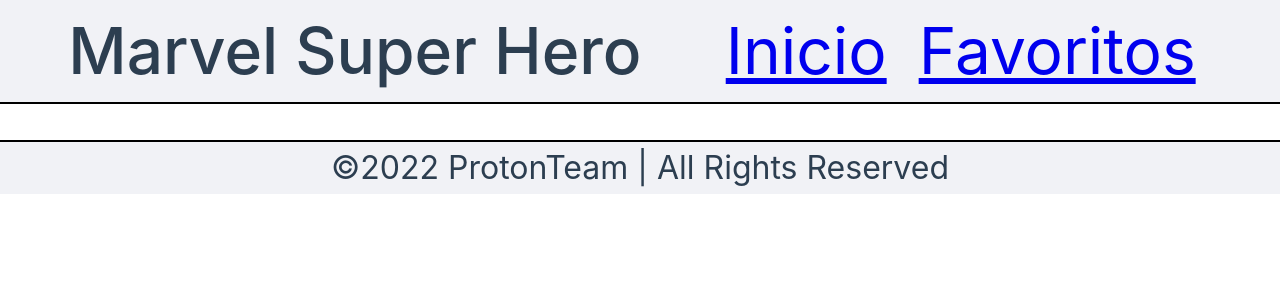
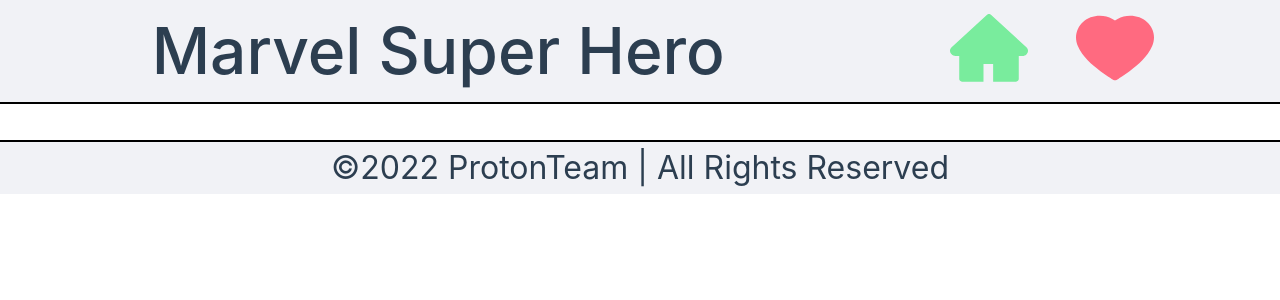
Before and after one commit to Susipro/api_proyect_heroes, a Vue app in the folder marvelApi/: page / in a window 1280 px wide. Shown: the top 300 px of the page. Built offline with nearby package versions, Linux system fonts and the light colour scheme; no server answers.

Commit message:
insert logos in header

```diff
--- a/marvelApi/src/assets/base.css
+++ b/marvelApi/src/assets/base.css
@@ -49,7 +49,6 @@
 		--color-text: var(--vt-c-text-dark-2);
 	}
 } */
-
 *,
 *::before,
 *::after {
--- a/marvelApi/src/components/Header.vue
+++ b/marvelApi/src/components/Header.vue
@@ -1,5 +1,7 @@
 <script setup>
 import { RouterLink } from 'vue-router'
+import IconsHome from './Icons/IconsHome.vue';
+import IcosFavorites from './Icons/IcosFavorites.vue';
 </script>
 
 <template>
@@ -9,16 +11,20 @@
     </div>
     <div class="navBar">
       <nav>
-        <RouterLink to="/">Inicio</RouterLink>
-        <RouterLink to="/Favoritos">Favoritos</RouterLink>
+
+        <RouterLink to="/">
+          <IconsHome />
+        </RouterLink>
+
+        <RouterLink to="/Favoritos">
+          <IcosFavorites />
+        </RouterLink>
       </nav>
     </div>
   </header>
 </template>
 
 <style scoped>
-
-
 header{
   border-bottom: 2px solid black;
   background-color: #f1f2f6;
@@ -27,12 +33,13 @@
   font-weight: 500;
   font-size: 64px;
 }
-nav {
-  font-weight: 500;
-  font-size: 64px;
+.navBar{
+  display:flex;
+  align-items: center;
+  left: 50px;
 }
 nav a {
   display: inline-block;
-  padding: 0 1rem;
+  padding: 0 1.5rem;
 }
 </style>
--- a/marvelApi/src/components/Icons/IconsHome.vue
+++ b/marvelApi/src/components/Icons/IconsHome.vue
@@ -1,8 +1,8 @@
 <template>
   <svg
     xmlns="http://www.w3.org/2000/svg"
-    width="100"
-    height="87"
+    width="78"
+    height="68"
     viewBox="0 0 100 87"
     fill="none"
   >
--- a/marvelApi/src/components/Icons/IcosFavorites.vue
+++ b/marvelApi/src/components/Icons/IcosFavorites.vue
@@ -1,8 +1,8 @@
 <template>
   <svg
     xmlns="http://www.w3.org/2000/svg"
-    width="100"
-    height="83"
+    width="78"
+    height="68"
     viewBox="0 0 100 83"
     fill="none"
   >
--- a/marvelApi/src/components/MarvelHeroList.vue
+++ b/marvelApi/src/components/MarvelHeroList.vue
@@ -9,7 +9,7 @@
 </script>
 
 <template>
-  <div class="card" v-for="data in myMarvelData" :key=data.name>
+  <div class="card" v-for="data in myMarvelData" :key="data.name">
     <img v-bind:src="data.images.sm" alt="">
     <div class="color">
        <p>{{ data.name }}</p>
@@ -21,15 +21,10 @@
   .color{
     top:-30px;
     background-color: rgba(41, 112, 112, 0.4) ;
-
-   ;
   }
-.color p{
+.color p {
   text-align:left;
   top:0px;
   color:solid black;
 }
-
-
-
 </style>
```
Lines whose indentation alone changed are shown as unchanged.
